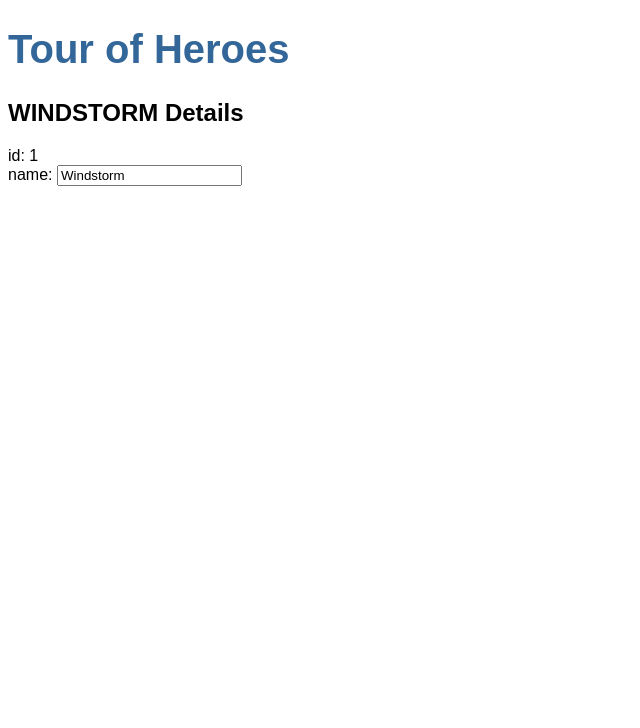
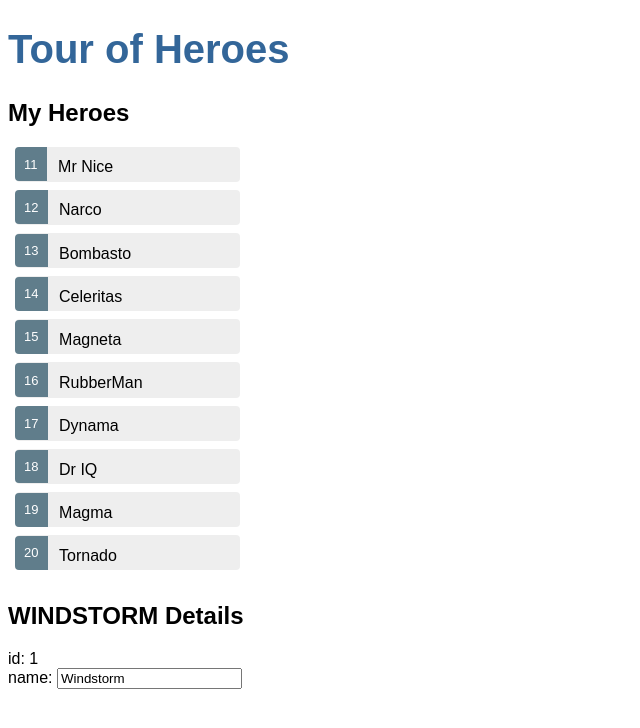
Before and after one commit to MglMX/angular-tutorial, an Angular app: page / in a window 1280 px wide. Shown: the top 728 px of the page, without its empty margins (0-640 px from the left). Built offline with nearby package versions, Linux system fonts and the light colour scheme.

Commit message:
Added list of heroes

```diff
--- a/src/app/app.module.ts
+++ b/src/app/app.module.ts
@@ -14,7 +14,7 @@
   ],
   imports: [
     BrowserModule,
-    FormsModule
+    FormsModule,
   ],
   providers: [],
   bootstrap: [AppComponent]
--- a/src/app/heroes/heroes.component.css
+++ b/src/app/heroes/heroes.component.css
@@ -0,0 +1,48 @@
+/* HeroesComponent's private CSS styles */
+.selected {
+  background-color: #CFD8DC !important;
+  color: white;
+}
+.heroes {
+  margin: 0 0 2em 0;
+  list-style-type: none;
+  padding: 0;
+  width: 15em;
+}
+.heroes li {
+  cursor: pointer;
+  position: relative;
+  left: 0;
+  background-color: #EEE;
+  margin: .5em;
+  padding: .3em 0;
+  height: 1.6em;
+  border-radius: 4px;
+}
+.heroes li.selected:hover {
+  background-color: #BBD8DC !important;
+  color: white;
+}
+.heroes li:hover {
+  color: #607D8B;
+  background-color: #DDD;
+  left: .1em;
+}
+.heroes .text {
+  position: relative;
+  top: -3px;
+}
+.heroes .badge {
+  display: inline-block;
+  font-size: small;
+  color: white;
+  padding: 0.8em 0.7em 0 0.7em;
+  background-color: #607D8B;
+  line-height: 1em;
+  position: relative;
+  left: -1px;
+  top: -4px;
+  height: 1.8em;
+  margin-right: .8em;
+  border-radius: 4px 0 0 4px;
+}
--- a/src/app/heroes/heroes.component.html
+++ b/src/app/heroes/heroes.component.html
@@ -1,3 +1,10 @@
+<h2>My Heroes</h2>
+<ul class="heroes">
+  <li *ngFor="let hero of heroes">
+    <span class="badge">{{hero.id}}</span>{{hero.name}}
+  </li>
+</ul>
+
 <h2>{{ hero.name | uppercase}} Details </h2>
 <div><span>id: </span>{{hero.id}}</div>
 <div>
--- a/src/app/heroes/heroes.component.ts
+++ b/src/app/heroes/heroes.component.ts
@@ -1,5 +1,6 @@
 import { Component, OnInit } from '@angular/core';
 import { Hero } from '../hero';
+import { HEROES} from '../mock-heroes.ts';
 
 @Component({
   selector: 'app-heroes',
@@ -7,6 +8,7 @@
   styleUrls: ['./heroes.component.css']
 })
 export class HeroesComponent implements OnInit {
+  heroes = HEROES;
   hero : Hero = {
     id: 1,
     name: 'Windstorm'
--- /dev/null
+++ b/src/app/mock-heroes.ts
@@ -0,0 +1,14 @@
+import { Hero } from './hero';
+
+export const HEROES: Hero[] = [
+  { id: 11, name: 'Mr Nice'},
+  { id: 12, name: 'Narco' },
+ { id: 13, name: 'Bombasto' },
+ { id: 14, name: 'Celeritas' },
+ { id: 15, name: 'Magneta' },
+ { id: 16, name: 'RubberMan' },
+ { id: 17, name: 'Dynama' },
+ { id: 18, name: 'Dr IQ' },
+ { id: 19, name: 'Magma' },
+ { id: 20, name: 'Tornado' }
+]
```
